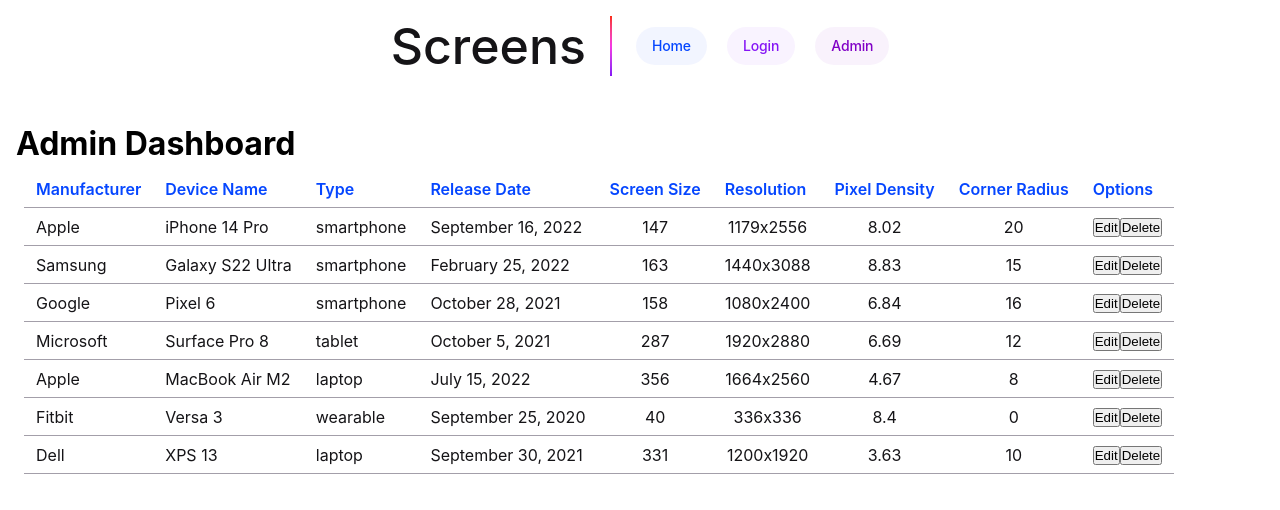
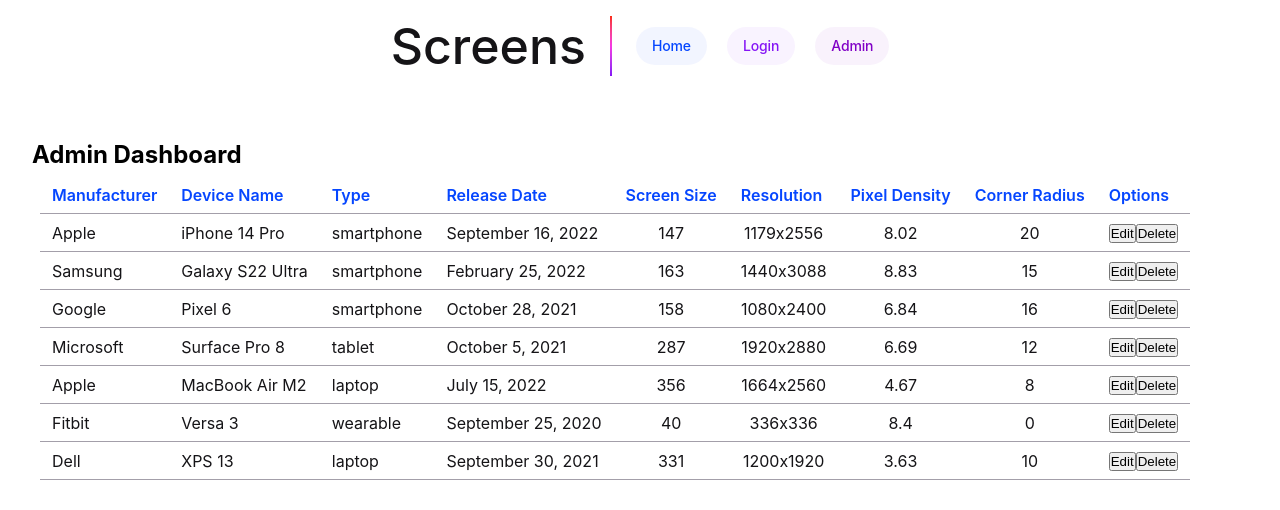
Before and after one commit to CediGasser/screens, an Angular app: page /admin in a window 1280 px wide. Shown: the top 510 px of the page. Built offline with nearby package versions, Linux system fonts and the light colour scheme.

Commit message:
Updated admin styles

```diff
--- a/src/app/pages/admin/admin.css
+++ b/src/app/pages/admin/admin.css
@@ -0,0 +1,3 @@
+section {
+  padding: 1rem;
+}
--- a/src/app/pages/admin/admin.ts
+++ b/src/app/pages/admin/admin.ts
@@ -6,8 +6,10 @@
   selector: 'app-admin',
   imports: [DevicesTable],
   template: `
-    <h1>Admin Dashboard</h1>
-    <app-devices-table [devices]="devices()" [enableOptions]="true"></app-devices-table>
+    <section>
+      <h1>Admin Dashboard</h1>
+      <app-devices-table [devices]="devices()" [enableOptions]="true"></app-devices-table>
+    </section>
   `,
   styleUrl: './admin.css',
 })
```
